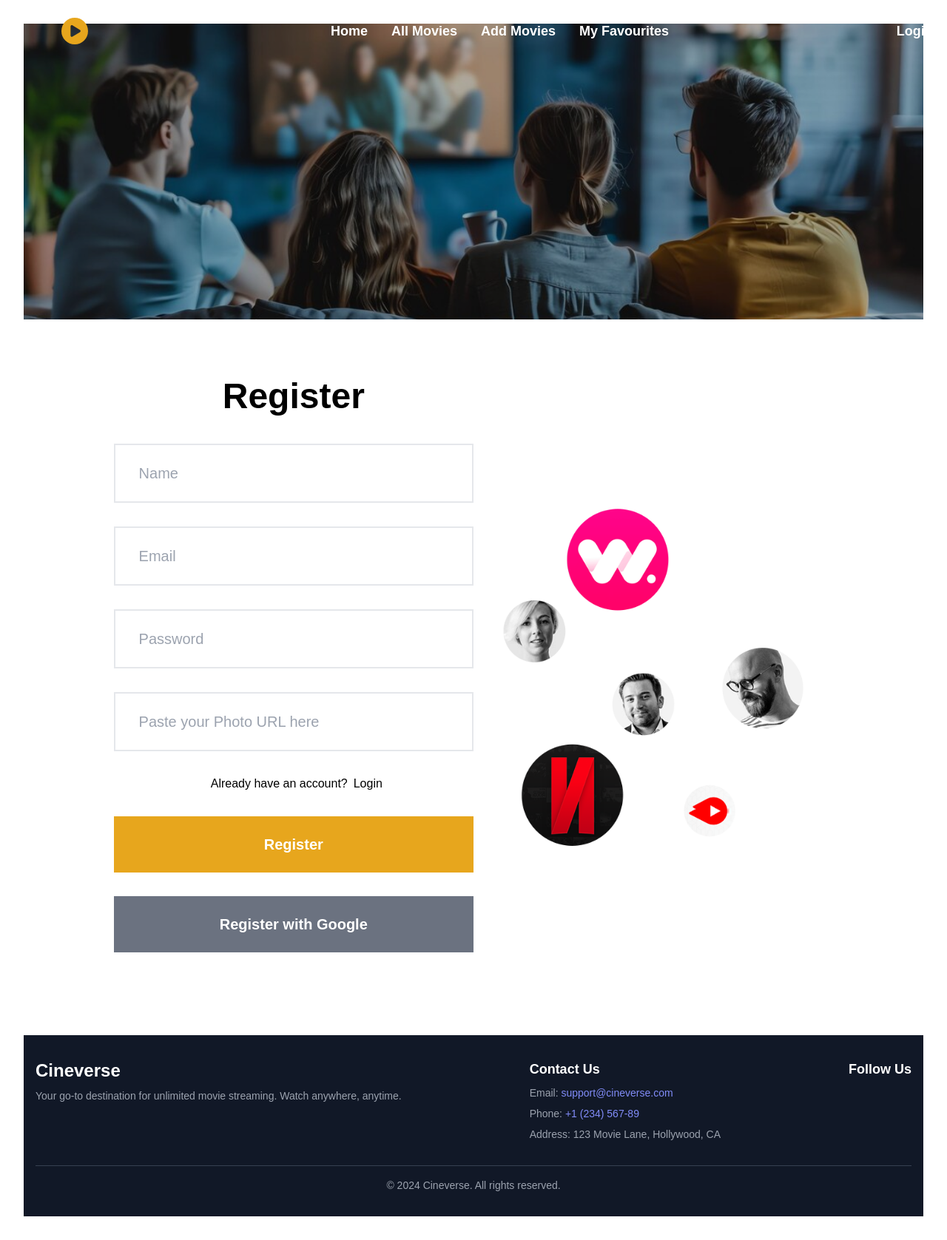
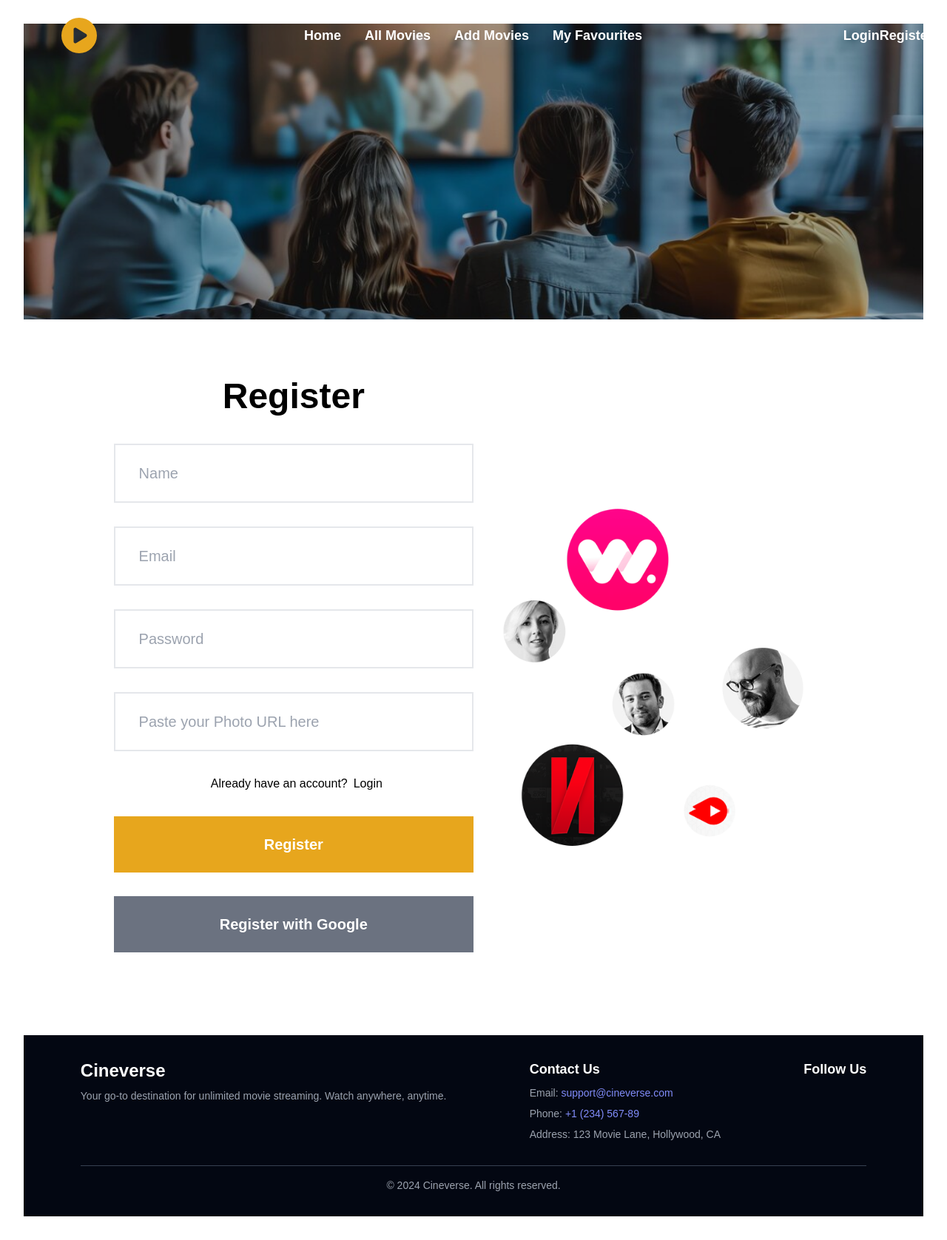
Before and after one commit to Atik471/Cineverse_client_ReactJS, a React (Vite) app: page /register in a window 1280 px wide. Shown: the whole page at 74% size. Built offline with nearby package versions, Linux system fonts and the light colour scheme; no server answers.

Commit message:
added 404 design

```diff
--- a/src/components/ErrorPage.jsx
+++ b/src/components/ErrorPage.jsx
@@ -1,8 +1,10 @@
+import { TbMoodSadDizzy } from "react-icons/tb";
 
 const ErrorPage = () => {
     return (
-        <div>
-            404 error
+        <div className="flex justify-center items-center flex-col h-[100vh] gap-8">
+            <p className="text-4xl text-red-600 font-bold">Something went wrong!</p>
+            <TbMoodSadDizzy className="text-8xl text-red-600"></TbMoodSadDizzy>
         </div>
     );
 };
--- a/src/components/Footer.jsx
+++ b/src/components/Footer.jsx
@@ -1,6 +1,6 @@
 const Footer = () => {
   return (
-    <footer className="bg-gray-900 text-gray-400 py-8">
+    <footer className="bg-gray-950 text-gray-400 py-8 px-[5%]">
       <div className="container mx-auto px-4">
         <div className="flex flex-col md:flex-row justify-between items-center md:items-start space-y-6 md:space-y-0">
           <div className="text-center md:text-left">
--- a/src/components/Navbar.jsx
+++ b/src/components/Navbar.jsx
@@ -1,30 +1,29 @@
 import { useContext, useEffect, useState } from "react";
 import { NavLink, Link } from "react-router-dom";
 import { AuthContext } from "../providers/AuthProvider";
-// import logo from "../assets/cineverse_logo.png"
 import { FaCirclePlay } from "react-icons/fa6";
 
 const Navbar = () => {
-    const [bgColor, setBgColor] = useState('bg-transparent');
-    const [fontColor, setFontColor] = useState('text-white');
-    const { user, setuser, logout } = useContext(AuthContext)
+  const [bgColor, setBgColor] = useState("bg-transparent");
+  const [fontColor, setFontColor] = useState("text-white");
+  const { user, setuser, logout } = useContext(AuthContext);
 
   useEffect(() => {
     const handleScroll = () => {
       const scrollThreshold = window.innerHeight * 0.5;
 
       if (window.scrollY > scrollThreshold) {
-          setBgColor('bg-black');
-          setFontColor('text-white');
+        setBgColor("bg-black");
+        setFontColor("text-white");
       } else {
-          setBgColor('bg-transparent');
-          setFontColor('text-white');
+        setBgColor("bg-transparent");
+        setFontColor("text-white");
       }
     };
 
-      window.addEventListener('scroll', handleScroll);
+    window.addEventListener("scroll", handleScroll);
 
-      return () => window.removeEventListener('scroll', handleScroll);
+    return () => window.removeEventListener("scroll", handleScroll);
   }, []);
 
   const handleLogout = () => {
@@ -36,11 +35,15 @@ const Navbar = () => {
       .catch((error) => {
         console.error("Error signing out:", error);
       });
-    }
+  };
+  if (user) console.log(user.photoURL);
+
   return (
-        <div className={`w-full px-[4%] py-[1.5rem] flex justify-between fixed top-0 z-50 ${bgColor} transition-colors duration-1000 ${fontColor} font-bold text-lg items-center`}>
+    <div
+      className={`w-full px-[4%] py-[1.5rem] flex justify-between fixed top-0 z-50 ${bgColor} transition-colors duration-1000 ${fontColor} font-bold text-lg items-center`}
+    >
       <div className="w-14">
-                <FaCirclePlay className="text-4xl text-primary"></FaCirclePlay>
+        <Link to={'/'}><FaCirclePlay className="text-5xl text-primary"></FaCirclePlay></Link>
       </div>
       <ul className="flex gap-8">
         <NavLink to={"/"}>Home</NavLink>
@@ -49,12 +52,33 @@ const Navbar = () => {
         <NavLink to={"my-favourites"}>My Favourites</NavLink>
       </ul>
       <div>
-                {
-                    user ?
+        {user ? (
+          <div className="flex gap-6">
             <button onClick={handleLogout}>Logout</button>
-                    :
-                    <button><Link to={"/login"}>Login</Link></button>
-                }
+            <div className="relative group w-10 h-10">
+              <div
+                className={`rounded-full w-10 h-10 p-[2px] border-2 border-gray-600 bg-contain`}
+                style={{
+                  backgroundImage: `url(${
+                    user.photoURL || "../assets/login_page.png"
+                  })`,
+                }}
+              ></div>
+              <div className="absolute top-12 left-1/2 transform -translate-x-1/2 bg-gray-800 text-white text-sm rounded-md py-1 px-3 opacity-0 group-hover:opacity-100 transition-opacity duration-300">
+                {user.displayName.split(" ")[0] || "Guest User"}
+              </div>
+            </div>
+          </div>
+        ) : (
+          <div>
+            <button>
+              <Link to={"/login"}>Login</Link>
+            </button>
+            <button>
+              <Link to={"/register"}>Register</Link>
+            </button>
+          </div>
+        )}
       </div>
     </div>
   );
--- a/src/index.css
+++ b/src/index.css
@@ -5,3 +5,7 @@
 svg.star-svg {
     display: inline;
 }
+
+a.active{
+    color: rgb(231,166,29);
+}
```
Also changed, not shown: src/assets/profile-icon.jpg (added). Lines whose indentation alone changed are shown as unchanged.
